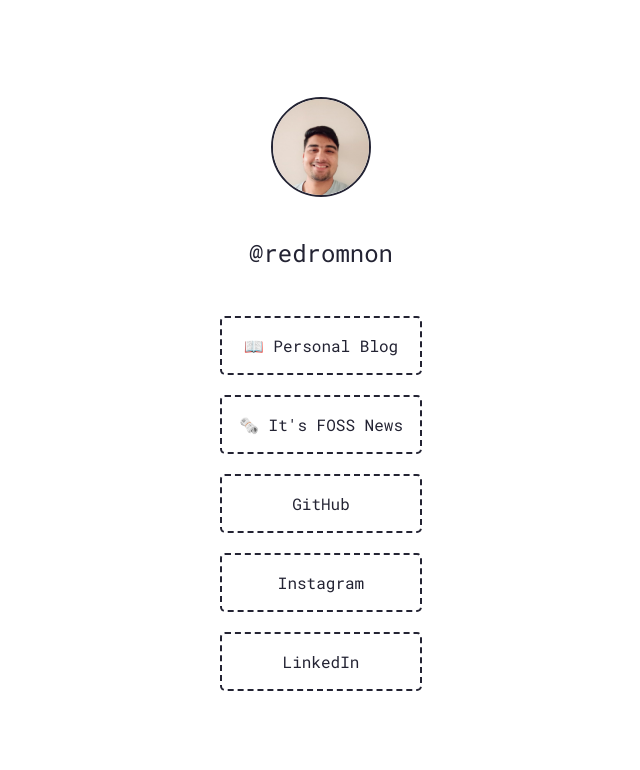
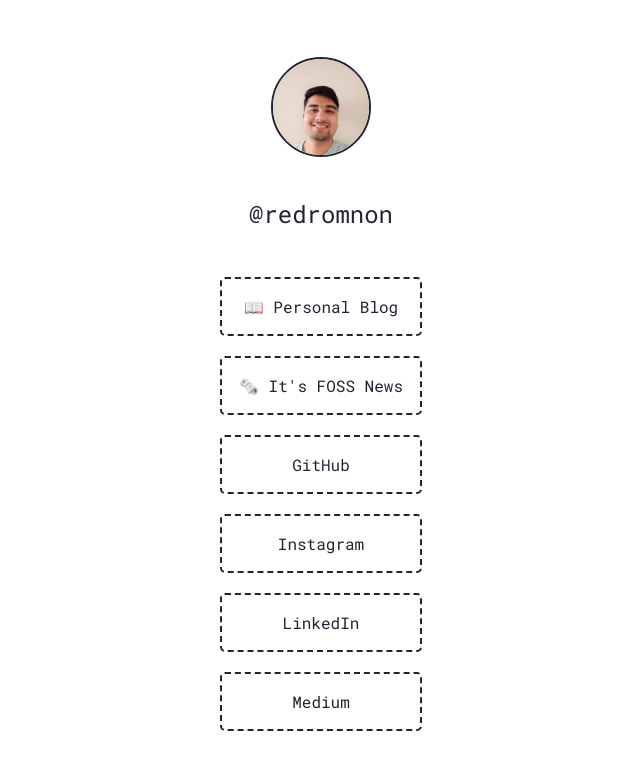
Before and after one commit to redromnon/redromnon.github.io, a plain HTML site: page index.html in a window 1280 px wide. Shown: the whole page, without its empty margins (319-959 px from the left). Drawn offline with Linux system fonts and the light colour scheme.

Commit message:
Added Medium link

```diff
--- a/index.html
+++ b/index.html
@@ -17,11 +17,14 @@
 
         <h1><a href="#" id="userName" rel="noopener">@redromnon</a></h1>
         <div id="links">
+
             <a class="link" href="https://juguidetech.blogspot.com"  rel="noopener">📖 Personal Blog</a>
             <a class="link" href="https://news.itsfoss.com/author/rishabh/" rel="noopener">🗞️ It's FOSS News </a>
             <a class="link" href="https://github.com/redromnon" rel="noopener"> GitHub </a>
             <a class="link" href="https://www.instagram.com/redromnon/" rel="noopener">Instagram</a>
             <a class="link" href="https://in.linkedin.com/in/rishabh-moharir-b804121b5" rel="noopener">LinkedIn</a>
+            <a class="link" href="https://redromnon.medium.com/" rel="noopener">Medium</a>
+
         </div>
 
         <!-- <footer>
```
